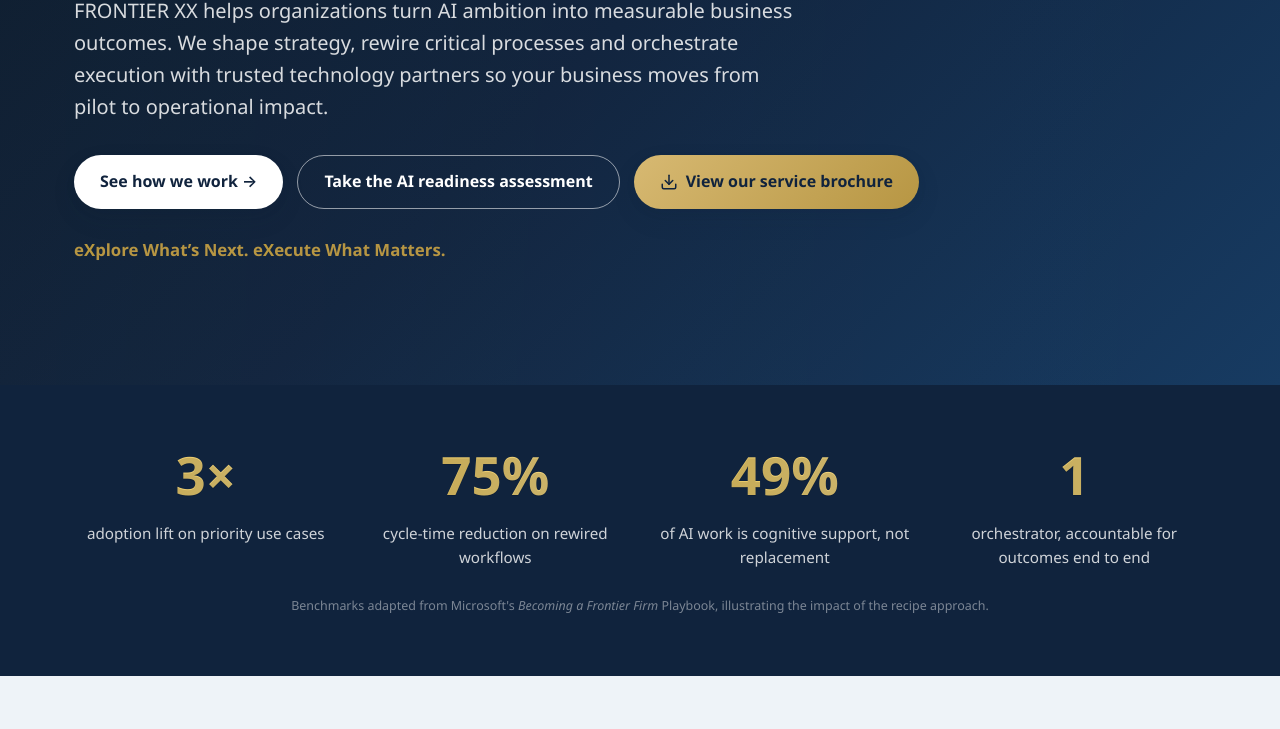
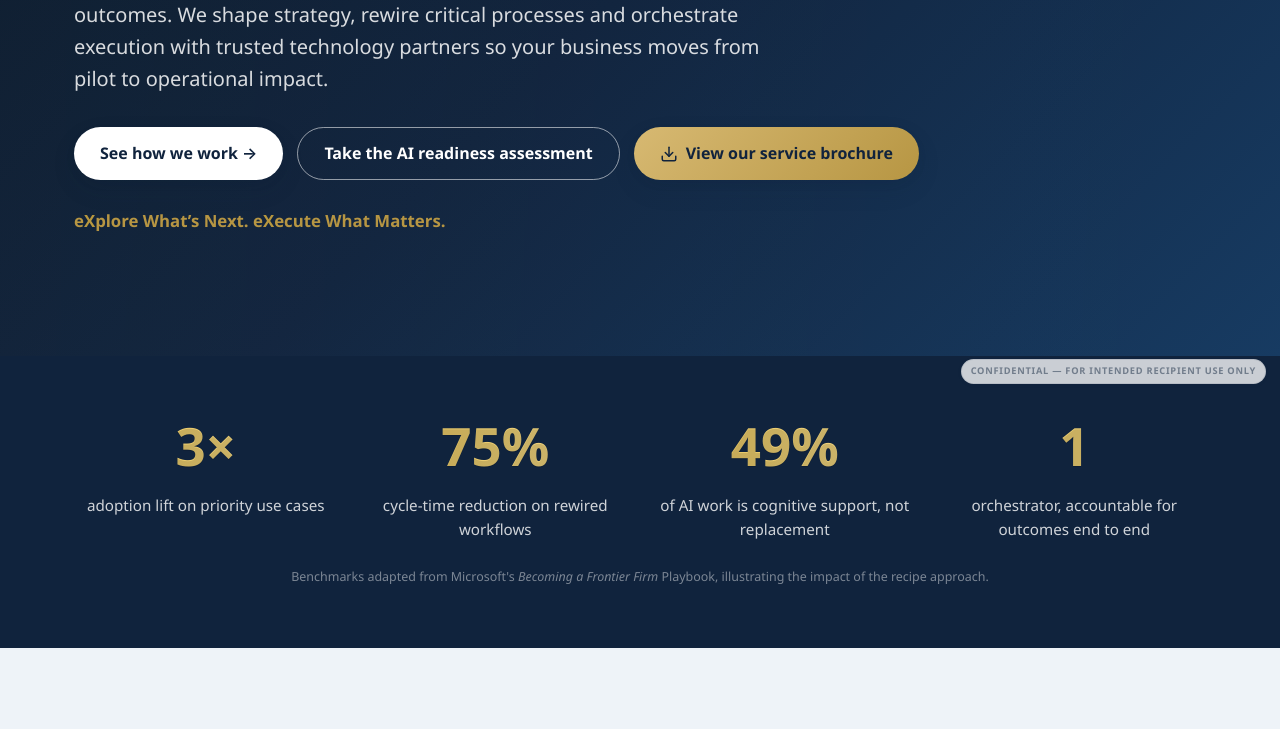
Before and after one commit to sylvanamounir-personal/FRONTIERXX, a plain HTML site: page index.html in a window 1280 px wide. Shown: the part 404-1133 px from the top of the page. Drawn offline with Linux system fonts and the light colour scheme.

Commit message:
Restyle confidentiality as small watermark

```diff
--- a/assets/styles.css
+++ b/assets/styles.css
@@ -57,14 +57,21 @@ a:hover { text-decoration: underline; }
 /* ---------- Top accent bar ---------- */
 .accent-bar { height: 6px; background: var(--grad-accent); }
 .confidential-banner {
-  background: #8b2e36;
-  color: #fff;
-  text-align: center;
-  padding: 5px 16px;
-  font-size: .72rem;
-  font-weight: 800;
-  letter-spacing: .14em;
+  position: fixed;
+  right: 14px;
+  bottom: 12px;
+  z-index: 60;
+  color: rgba(16, 35, 61, .48);
+  background: rgba(255, 255, 255, .78);
+  border: 1px solid rgba(16, 35, 61, .10);
+  border-radius: 999px;
+  padding: 4px 9px;
+  font-size: .58rem;
+  font-weight: 700;
+  letter-spacing: .08em;
   text-transform: uppercase;
+  pointer-events: none;
+  box-shadow: 0 1px 4px rgba(16, 35, 61, .06);
 }
 
 /* ---------- Nav ---------- */
```
